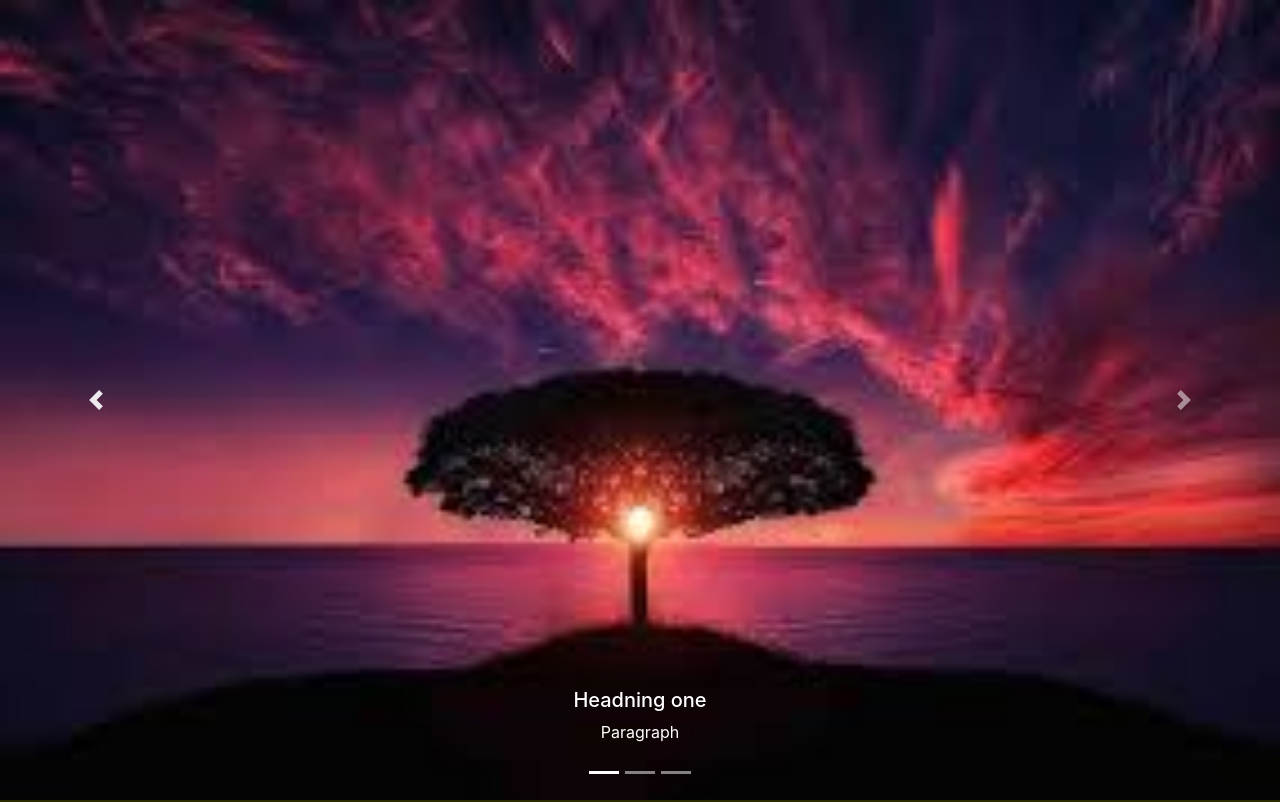
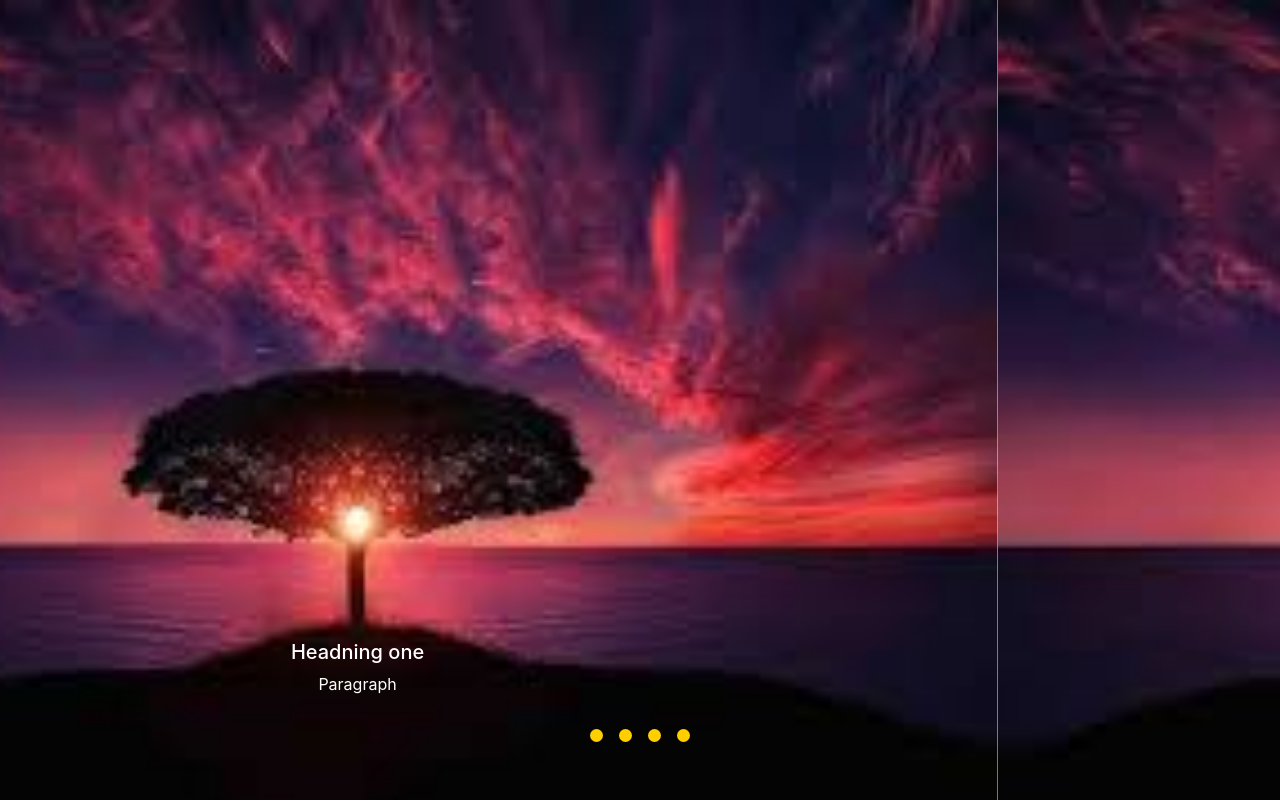
Before and after one commit to sumant1512/fitBox, an Angular app: page / in a window 1280 px wide. Shown: the top 802 px of the page. Built offline with nearby package versions, Linux system fonts and the light colour scheme.

Commit message:
page height changes
home heigh changes

angle down animation added

animation hegiht removed

snappy scroll initial setup added

carousel ison changes

snappy added

page align changed

align changes

```diff
--- a/src/app/app.component.css
+++ b/src/app/app.component.css
@@ -1,3 +1,25 @@
+/* snappy scroll code start */
+.snappy {
+  overflow: auto;
+}
+
+.snappy.y {
+  width: 100%;
+  height: 100vh;
+}
+.y.mandatory-scroll-snapping {
+  scroll-snap-type: y mandatory;
+}
+
+.y.proximity-scroll-snapping {
+  scroll-snap-type: y proximity;
+}
+
+.snappy > div {
+  scroll-snap-align: center;
+}
+/* snappy scroll code end */
+
 video {
   width: 65%;
   height: auto;
--- a/src/app/app.component.html
+++ b/src/app/app.component.html
@@ -1,10 +1,85 @@
-<div>
-  <app-carousel></app-carousel>
+<div class="snappy y mandatory-scroll-snapping">
+  <div>
+    <div
+      id="carouselExampleIndicators"
+      class="carousel slide"
+      data-ride="carousel"
+    >
+      <ol class="carousel-indicators mb-5">
+        <li
+          data-target="#carouselExampleIndicators"
+          data-slide-to="0"
+          class="active carousel-icon mx-2"
+        ></li>
+        <li
+          class="carousel-icon mx-2"
+          data-target="#carouselExampleIndicators"
+          data-slide-to="1"
+        ></li>
+        <li
+          class="carousel-icon mx-2"
+          data-target="#carouselExampleIndicators"
+          data-slide-to="2"
+        ></li>
+        <li
+          class="carousel-icon mx-2"
+          data-target="#carouselExampleIndicators"
+          data-slide-to="3"
+        ></li>
+      </ol>
+      <div class="carousel-inner">
+        <div class="carousel-item active">
+          <img
+            class="d-block w-100 carousel-height"
+            src="../../assets/carousel1.jpeg"
+            alt="First slide"
+          />
+          <div class="carousel-caption d-block mb-5">
+            <h5>Headning one</h5>
+            <p>Paragraph</p>
+          </div>
+        </div>
+        <div class="carousel-item">
+          <img
+            class="d-block w-100 carousel-height"
+            src="../../assets/carousel1.jpeg"
+            alt="Second slide"
+          />
+          <!-- <div class="carousel-caption d-block">
+            <h5>Headning two</h5>
+            <p>Paragraph</p>
+          </div> -->
+        </div>
+        <div class="carousel-item">
+          <img
+            class="d-block w-100 carousel-height"
+            src="../../assets/carousel1.jpeg"
+            alt="Third slide"
+          />
+          <!-- <div class="carousel-caption d-block">
+            <h5>Headning three</h5>
+            <p>Paragraph</p>
+          </div> -->
+        </div>
+        <div class="carousel-item">
+          <img
+            class="d-block w-100 carousel-height"
+            src="../../assets/carousel1.jpeg"
+            alt="Fourth slide"
+          />
+          <!-- <div class="carousel-caption d-block">
+            <h5>Headning three</h5>
+            <p>Paragraph</p>
+          </div> -->
+        </div>
+      </div>
+    </div>
+  </div>
   <!-- Why Fitbox -->
-  <div class="bg-light-gray">
-    <div class="container carousel-height">
+  <div class="child bg-light-gray">
+    <div class="container page-height">
       <div class="row">
-        <div class="col-12 mt-80">
+        <div class="col-12 mt-4">
           <h1 class="ml-1 f-48 mb-4 pb-1 font-weight-bold yellow">
             Why FitBox?
           </h1>
@@ -17,7 +92,7 @@
         </div>
       </div>
       <div class="row">
-        <div class="col-12 mt-4">
+        <div class="col-12 mt-3">
           <div class="w-100 px-1 text-center">
             <video controls>
               <source src="mov_bbb.mp4" type="video/mp4" />
@@ -26,11 +101,12 @@
             </video>
           </div>
           <div>
-            <h1 class="ml-1 mt-5 f-48 mb-4 pb-1 font-weight-bold yellow">
+            <h1 class="ml-1 mt-3 f-48 mb-4 pb-1 font-weight-bold yellow">
               4 Reasons To Join FITBOX
             </h1>
-            <div class="text-center">
+            <div class="text-center bounce-in-down">
               <img
+                class="bounce-in-down"
                 src="../assets/multiple-angle-down.svg"
                 alt="multiple angle down"
               />
--- a/src/app/app.component.ts
+++ b/src/app/app.component.ts
@@ -1,10 +1,12 @@
-import { Component } from '@angular/core';
+import { Component } from "@angular/core";
+import { LABELS } from "./labels.constants";
 
 @Component({
-  selector: 'app-root',
-  templateUrl: './app.component.html',
-  styleUrls: ['./app.component.css']
+  selector: "app-root",
+  templateUrl: "./app.component.html",
+  styleUrls: ["./app.component.css"],
 })
 export class AppComponent {
-  title = 'fitBox';
+  title = "fitBox";
+  labels = LABELS;
 }
--- a/src/app/carousel/carousel.component.html
+++ b/src/app/carousel/carousel.component.html
@@ -1,12 +1,25 @@
 <div id="carouselExampleIndicators" class="carousel slide" data-ride="carousel">
-  <ol class="carousel-indicators">
+  <ol class="carousel-indicators mb-5">
     <li
       data-target="#carouselExampleIndicators"
       data-slide-to="0"
-      class="active"
+      class="active carousel-icon mx-2"
     ></li>
-    <li data-target="#carouselExampleIndicators" data-slide-to="1"></li>
-    <li data-target="#carouselExampleIndicators" data-slide-to="2"></li>
+    <li
+      class="carousel-icon mx-2"
+      data-target="#carouselExampleIndicators"
+      data-slide-to="1"
+    ></li>
+    <li
+      class="carousel-icon mx-2"
+      data-target="#carouselExampleIndicators"
+      data-slide-to="2"
+    ></li>
+    <li
+      class="carousel-icon mx-2"
+      data-target="#carouselExampleIndicators"
+      data-slide-to="3"
+    ></li>
   </ol>
   <div class="carousel-inner">
     <div class="carousel-item active">
@@ -15,7 +28,7 @@
         src="../../assets/carousel1.jpeg"
         alt="First slide"
       />
-      <div class="carousel-caption d-block">
+      <div class="carousel-caption d-block mb-5">
         <h5>Headning one</h5>
         <p>Paragraph</p>
       </div>
@@ -42,23 +55,16 @@
         <p>Paragraph</p>
       </div> -->
     </div>
+    <div class="carousel-item">
+      <img
+        class="d-block w-100 carousel-height"
+        src="../../assets/carousel1.jpeg"
+        alt="Fourth slide"
+      />
+      <!-- <div class="carousel-caption d-block">
+        <h5>Headning three</h5>
+        <p>Paragraph</p>
+      </div> -->
+    </div>
   </div>
-  <a
-    class="carousel-control-prev"
-    href="#carouselExampleIndicators"
-    role="button"
-    data-slide="prev"
-  >
-    <span class="carousel-control-prev-icon" aria-hidden="true"></span>
-    <span class="sr-only">Previous</span>
-  </a>
-  <a
-    class="carousel-control-next"
-    href="#carouselExampleIndicators"
-    role="button"
-    data-slide="next"
-  >
-    <span class="carousel-control-next-icon" aria-hidden="true"></span>
-    <span class="sr-only">Next</span>
-  </a>
 </div>
--- a/src/styles.css
+++ b/src/styles.css
@@ -2,9 +2,14 @@
 .carousel-height {
   height: 100vh;
 }
-
+.page-height {
+  height: 100vh;
+}
 .f-48 {
   font-size: 48px;
+}
+.f-40 {
+  font-size: 40px;
 }
 .f-22 {
   font-size: 22px;
@@ -19,14 +24,49 @@
   color: #ffcf00;
 }
 
+.carousel-icon {
+  border-radius: 50%;
+  width: 13px !important;
+  height: 13px !important;
+  background-color: #ffcf00 !important;
+}
+
+/* This is for bounce down */
+
+.bounce-in-down {
+  animation-duration: 1.5s;
+  animation-iteration-count: infinite;
+  animation-name: bounce;
+}
+
+@keyframes bounce {
+  0% {
+    transform: translateY(0px);
+  }
+  30% {
+    transform: translateY(30px);
+  }
+  60% {
+    transform: translateY(18px);
+  }
+  90% {
+    transform: translateY(30px);
+  }
+  100% {
+    transform: translateY(0px);
+  }
+}
+
+/* bounce down */
+
 @media only screen and (min-width: 768px) and (max-width: 991px) {
   .carousel-height {
-    height: calc(100vh - 72.5px);
+    height: calc(100vh - 52.5px);
   }
 }
 
 @media only screen and (min-width: 30px) and (max-width: 767px) {
   .carousel-height {
-    height: calc(100vh - 72.5px);
+    height: calc(100vh - 52.5px);
   }
 }
```
